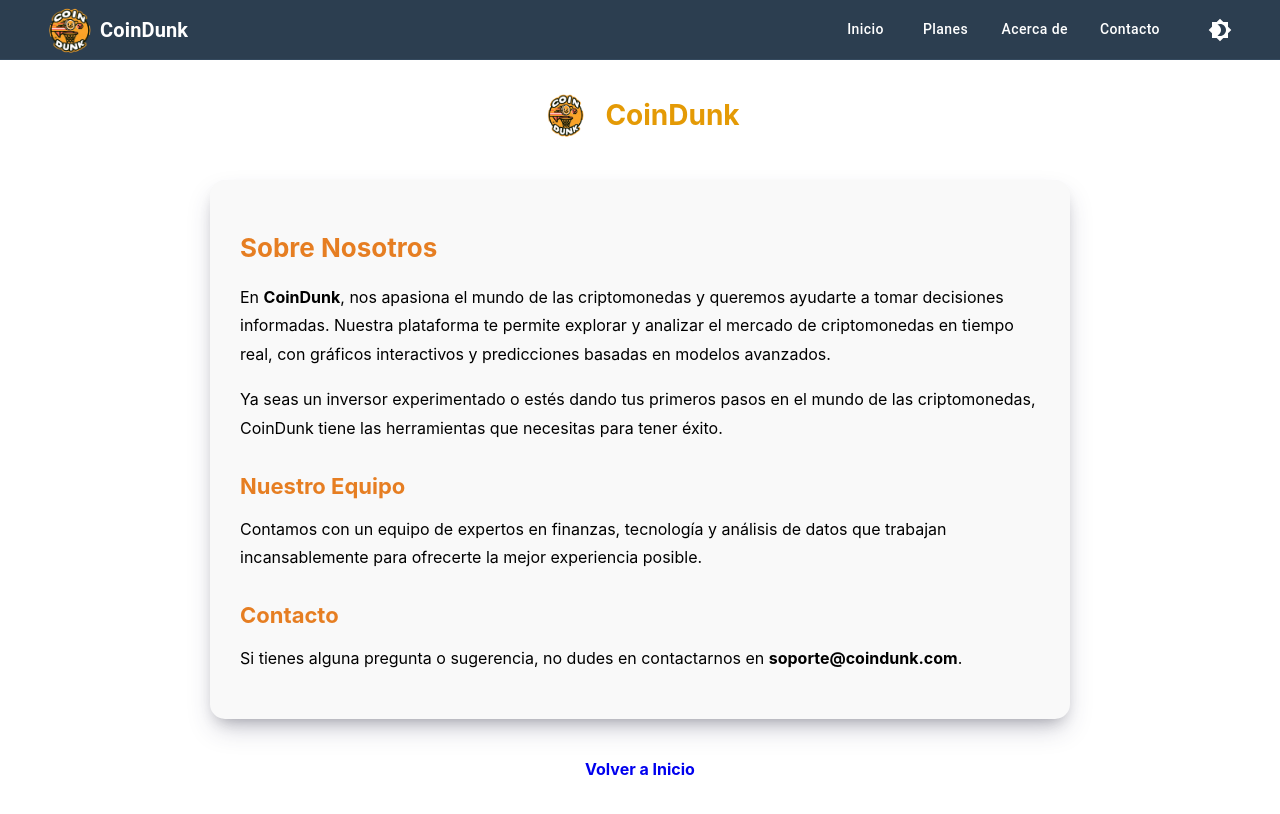
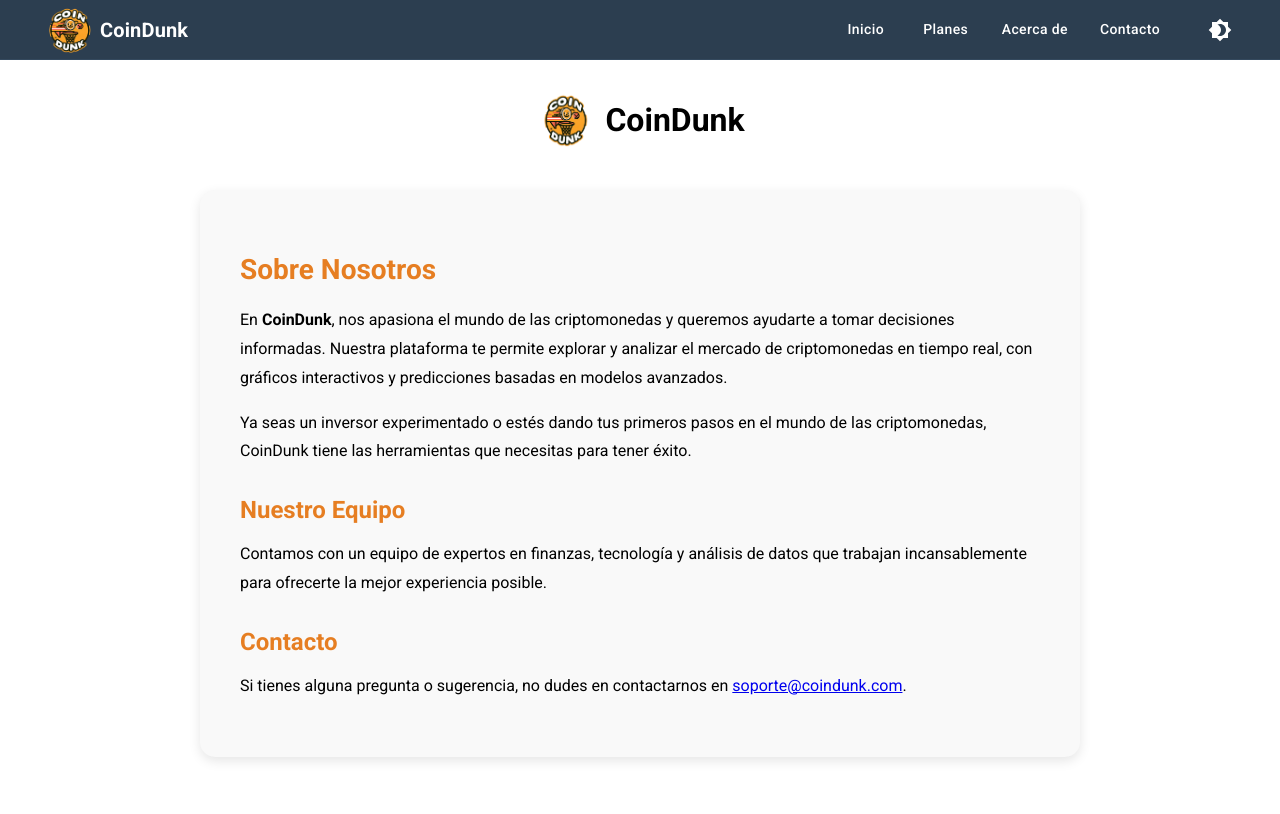
Before and after one commit to MiguelRegueiro/CoinDunk, a React (Create React App) app: page /about in a window 1280 px wide. Shown: the top 814 px of the page. Built offline with nearby package versions, Linux system fonts and the light colour scheme.

Commit message:
about mejorado

```diff
--- a/src/pages/About.css
+++ b/src/pages/About.css
@@ -1,8 +1,11 @@
-/* src/pages/About.css */
+/* Fuente de Google Fonts */
+@import url('https://fonts.googleapis.com/css2?family=Roboto:wght@400;500;700&display=swap');
+
 .about-container {
   padding: 40px 20px;
   text-align: center;
-    min-height: 100vh;
+  min-height: 100vh; /* Asegura que ocupe toda la altura de la pantalla */
+  font-family: 'Roboto', sans-serif;
 }
 
 .header {
@@ -15,38 +18,38 @@
 .header-content {
   display: flex;
   align-items: center;
-    gap: 5px; /* Reduce el espacio */
+  gap: 10px;
 }
-
 
 .logo {
   width: 60px;
   height: 60px;
-    margin-right: 15px;
 }
 
 .app-name {
-    font-size: 28px;
-    font-weight: bold;
+  font-size: 32px;
+  font-weight: 700;
   margin: 0;
 }
 
 .about-content {
   max-width: 800px;
   margin: 0 auto;
-    padding: 30px;
+  padding: 40px;
   border-radius: 15px;
-    box-shadow: rgba(50, 50, 93, 0.25) 0px 13px 27px -5px, rgba(0, 0, 0, 0.3) 0px 8px 16px -8px;
+  box-shadow: 0 4px 12px rgba(0, 0, 0, 0.1);
   text-align: left;
 }
 
 .about-content h2 {
-    font-size: 26px;
+  font-size: 28px;
+  font-weight: 700;
   margin-bottom: 20px;
 }
 
 .about-content h3 {
-    font-size: 22px;
+  font-size: 24px;
+  font-weight: 600;
   margin-top: 30px;
   margin-bottom: 15px;
 }
@@ -54,16 +57,15 @@
 .about-content p {
   font-size: 16px;
   line-height: 1.8;
-    color: inherit;
 }
 
-  .about-content a {
-    color: inherit;
+.contact-link {
   text-decoration: none;
-    font-weight: bold;
+  font-weight: 500;
+  transition: color 0.3s ease;
 }
 
-  .about-content a:hover {
+.contact-link:hover {
   text-decoration: underline;
 }
 
@@ -73,10 +75,34 @@
 
 .back-link {
   font-size: 16px;
-    font-weight: bold;
+  font-weight: 500;
   text-decoration: none;
+  transition: color 0.3s ease;
 }
 
 .back-link:hover {
   text-decoration: underline;
 }
+
+/* Responsive Design */
+@media (max-width: 768px) {
+  .about-content {
+    padding: 20px;
+  }
+
+  .app-name {
+    font-size: 28px;
+  }
+
+  .about-content h2 {
+    font-size: 24px;
+  }
+
+  .about-content h3 {
+    font-size: 20px;
+  }
+
+  .about-content p {
+    font-size: 14px;
+  }
+}
--- a/src/pages/About.js
+++ b/src/pages/About.js
@@ -1,11 +1,10 @@
-// src/pages/About.js
 import React, { useContext } from 'react';
 import { Link } from 'react-router-dom';
-import { ThemeContext } from '../context/Theme'; // Importa el contexto del tema
-import './About.css'; // Archivo de estilos
+import { ThemeContext } from '../context/Theme';
+import './About.css';
 
 const About = () => {
-  const theme = useContext(ThemeContext); // Accede al tema
+  const theme = useContext(ThemeContext);
 
   return (
     <div
@@ -18,10 +17,12 @@
       {/* Encabezado con logo y nombre */}
       <div className="header">
         <div className="header-content">
-        <img src={"CoinDunkNB.png"} alt="Logo de CoinDunk" className="logohome" />
-        <h1 className="app-name">CoinDunk</h1>
+          <img src={"CoinDunkNB.png"} alt="Logo de CoinDunk" className="logo" />
+          <h1 className="app-name" style={{ color: theme.colors.text }}>
+            CoinDunk
+          </h1>
+        </div>
       </div>
-    </div>
 
       {/* Contenido de la página About */}
       <div
@@ -61,17 +62,6 @@
           .
         </p>
       </div>
-
-      {/* Enlace para volver a la página de inicio */}
-      <div className="back-to-home">
-        <Link
-          to="/"
-          className="back-link"
-          style={{ color: theme.colors.link }}
-        >
-          Volver a Inicio
-        </Link>
-      </div>
     </div>
   );
 };
```
Lines whose indentation alone changed are shown as unchanged.
